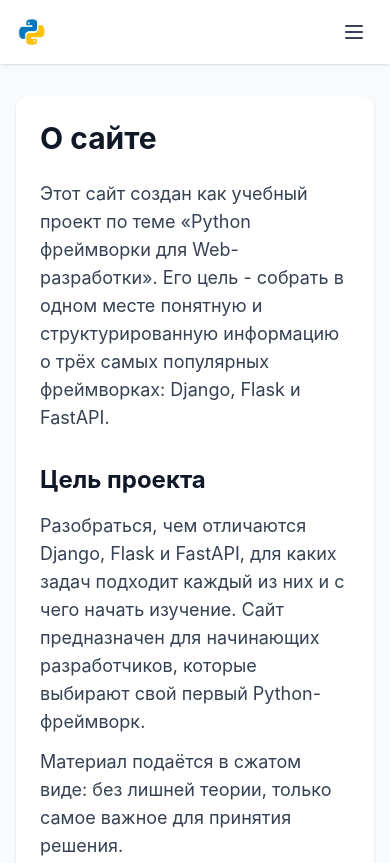
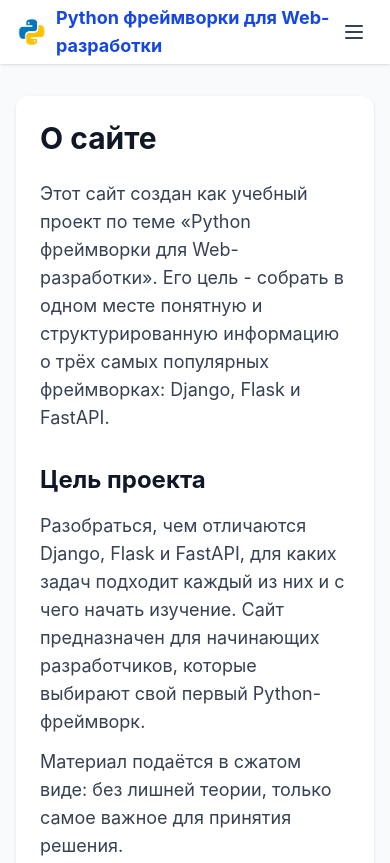
Before and after one commit to savamak2006-boop/python-web, a website: page about.html in a window 390 px wide. Shown: the top 863 px of the page. Drawn offline with Linux system fonts and the light colour scheme.

Commit message:
Add files via upload

```diff
--- a/about.html
+++ b/about.html
@@ -17,7 +17,7 @@
 <!-- Логотип -->
         <a href = "index.html" class = "flex items-center gap-2 font-bold text-lg text-blue-700">
           <img src = "./images/logo.webp" alt = "Логотип сайта" class = "w-8 h-8 object-contain" />
-          <span class = "hidden sm:inline">Python фреймворки для Web-разработки</span>
+          <span>Python фреймворки для Web-разработки</span>
         </a>
 
 <!-- Меню (десктоп) -->
```
Also changed, not shown: comparison.html (+1 -1 lines), django.html (+1 -1 lines), fastapi.html (+1 -1 lines), flask.html (+1 -1 lines), index.html (+1 -1 lines), videos.html (+1 -1 lines), README.md.
